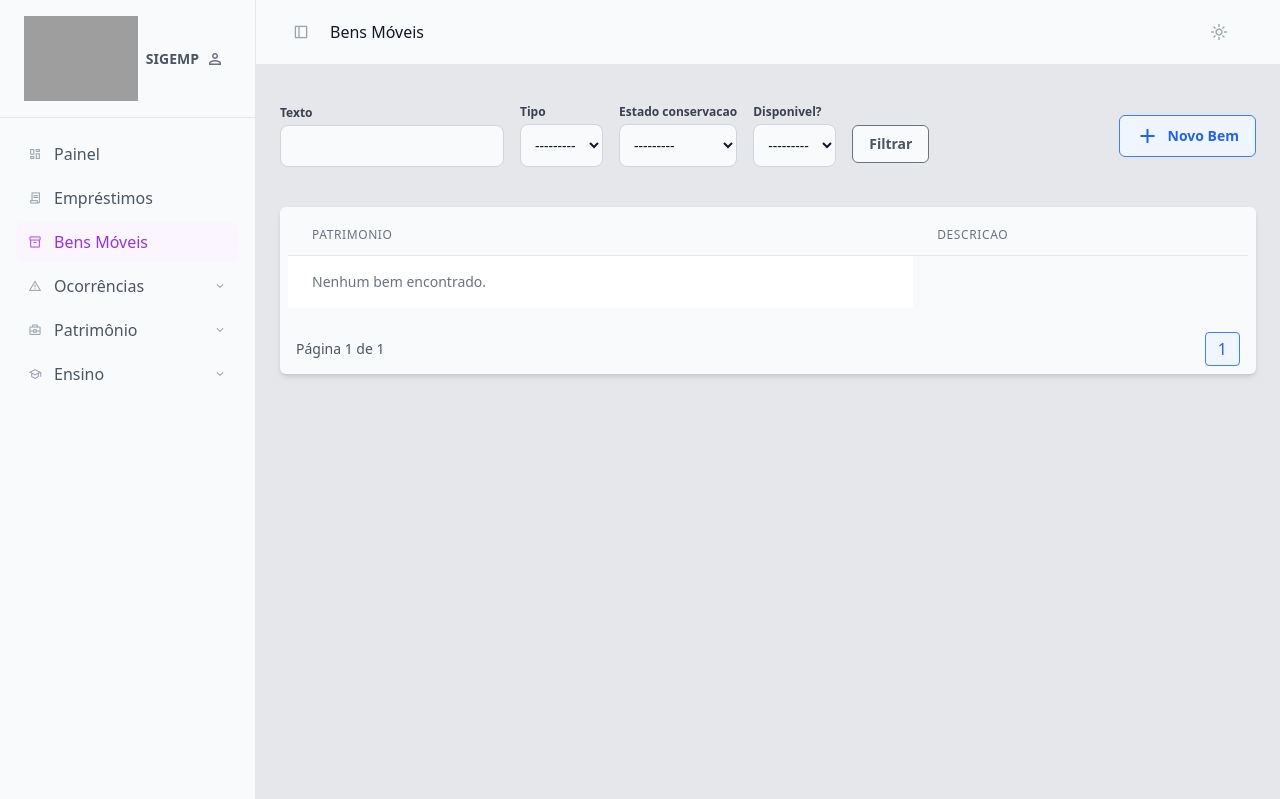
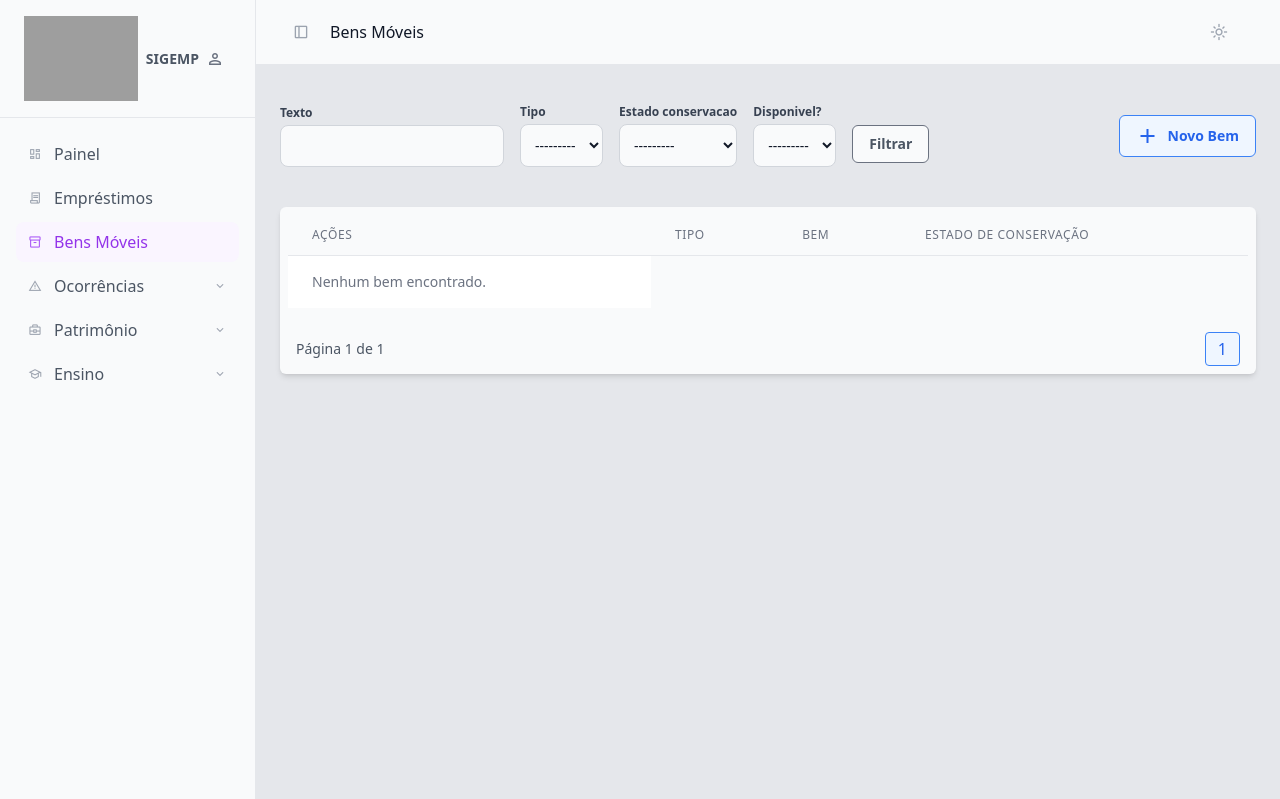
Before and after one commit to kavvata/sigemp, a Django app: page /patrimonio/bem/ in a window 1280 px wide. Shown: the top 799 px of the page. Run offline with Django 5.2, Linux system fonts and the light colour scheme; the visitor is signed in with stand-in values (Sample User, id 1); data that the repository does not hold is empty; parts of the project's set-up code (start-up, migrations or seed data) failed here and were passed over; some libraries are stand-ins or nearby versions; grey boxes are pictures that could not be loaded.

Commit message:
feat(patrimonio): adicionado tipo e estado de conservacao a tabela de listagem de bem

```diff
--- a/patrimonio/templates/patrimonio/bem/bem_list.html
+++ b/patrimonio/templates/patrimonio/bem/bem_list.html
@@ -23,10 +23,12 @@
             <thead class="">
                 <tr>
                     <th class="px-6 py-3 text-left text-xs font-medium text-gray-500 dark:text-gray-400 uppercase tracking-wider">
-                        Patrimonio
+                        Ações
                     </th>
+                    <th class="px-6 py-3 text-left text-xs font-medium text-gray-500 dark:text-gray-400 uppercase tracking-wider">Tipo</th>
+                    <th class="px-6 py-3 text-left text-xs font-medium text-gray-500 dark:text-gray-400 uppercase tracking-wider">Bem</th>
                     <th class="px-6 py-3 text-left text-xs font-medium text-gray-500 dark:text-gray-400 uppercase tracking-wider">
-                        Descricao
+                        Estado de Conservação
                     </th>
                 </tr>
             </thead>
@@ -34,12 +36,23 @@
                 {% for bem in lista_bens %}
                     <tr class="hover:bg-gray-50 dark:hover:bg-gray-800">
                         <td class="px-6 py-4 text-sm text-gray-900 dark:text-gray-100">
-                            <a class="hover:text-blue-500 dark:hover:text-blue-400"
-                               href="{% url 'patrimonio:editar_bem' bem.id %}">{{ bem.patrimonio }}</a>
+                            <a href="{% url 'patrimonio:editar_bem' bem.id %}"
+                               class="text-gray-500 hover:text-blue-600 transition-colors duration-200 dark:text-gray-400 dark:hover:text-blue-400"
+                               title="Editar bem móvel">
+                                <i class="material-symbols-outlined text-lg">edit</i>
+                            </a>
                         </td>
                         <td class="px-6 py-4 text-sm text-gray-900 dark:text-gray-100">
-                            <a class="hover:text-blue-500 dark:hover:text-blue-400"
-                               href="{% url 'patrimonio:editar_bem' bem.id %}">{{ bem.descricao }}</a>
+                            <p>{{ bem.tipo_descricao }}</p>
+                        </td>
+                        <td class="px-6 py-4 text-sm text-gray-900 dark:text-gray-100">
+                            <p>
+                                {{ bem.descricao }}
+                                <span class="text-gray-600 dark:text-gray-400 group-hover:text-blue-600 dark:group-hover:text-blue-400">({{ bem.patrimonio }})</span>
+                            </p>
+                        </td>
+                        <td class="px-6 py-4 text-sm text-gray-900 dark:text-gray-100">
+                            <p>{{ bem.estado_conservacao_descricao }}</p>
                         </td>
                     </tr>
                 {% empty %}
```
